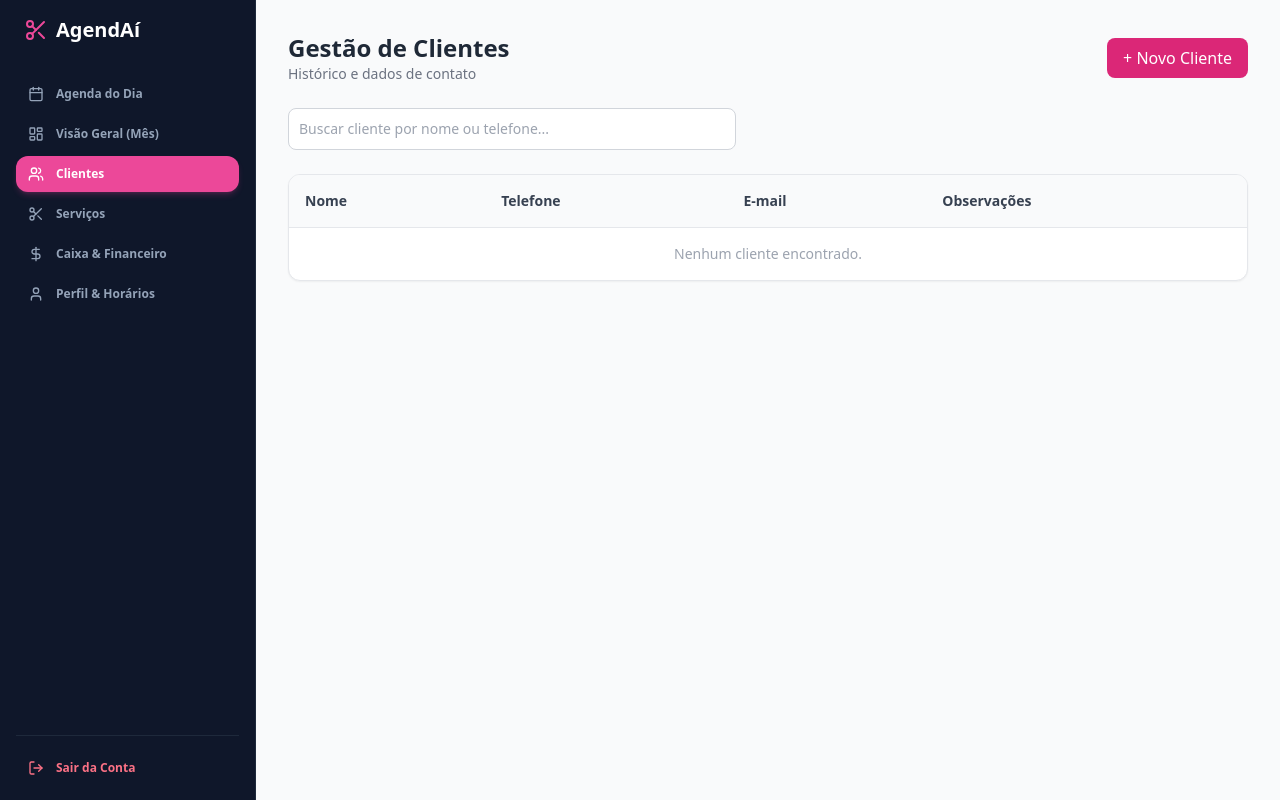
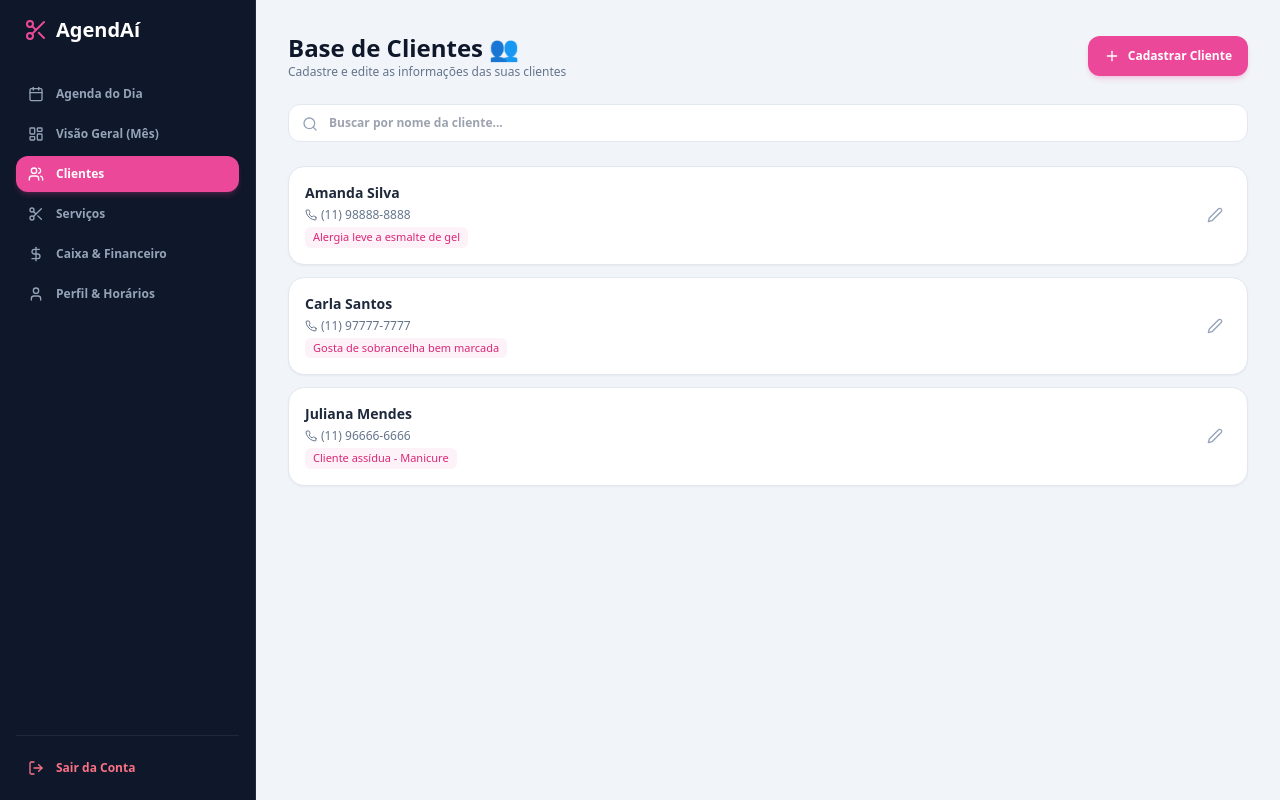
Before and after one commit to felipegdossantos8-glitch/agendai, a Next.js app: page /dashboard/clientes in a window 1280 px wide. Built offline with nearby package versions, Linux system fonts and the light colour scheme.

Commit message:
Update page.tsx

```diff
--- a/src/app/dashboard/clientes/page.tsx
+++ b/src/app/dashboard/clientes/page.tsx
@@ -1,149 +1,194 @@
 "use client";
-import { useState, useEffect } from "react";
+
+import { useState } from "react";
 import Sidebar from "@/components/Sidebar";
+import { Users, Search, Plus, Edit2, Phone, X } from "lucide-react";
 
 interface Cliente {
   id: string;
   nome: string;
   telefone: string;
-  email: string;
-  observacoes: string;
-  totalAtendimentos?: number;
+  totalAgendamentos: number;
+  observacao: string;
 }
 
 export default function ClientesPage() {
-  const [clientes, setClientes] = useState<Cliente[]>([]);
+  const [clientes, setClientes] = useState<Cliente[]>([
+    { id: "1", nome: "Amanda Silva", telefone: "(11) 98888-8888", totalAgendamentos: 5, observacao: "Alergia leve a esmalte de gel" },
+    { id: "2", nome: "Carla Santos", telefone: "(11) 97777-7777", totalAgendamentos: 2, observacao: "Gosta de sobrancelha bem marcada" },
+    { id: "3", nome: "Juliana Mendes", telefone: "(11) 96666-6666", totalAgendamentos: 8, observacao: "Cliente assídua - Manicure" },
+  ]);
+
   const [busca, setBusca] = useState("");
   const [modalAberto, setModalAberto] = useState(false);
-  const [novoCliente, setNovoCliente] = useState({ nome: "", telefone: "", email: "", observacoes: "" });
+  const [editandoId, setEditandoId] = useState<string | null>(null);
 
-  useEffect(() => {
-    // Carregar clientes vinculados ao profissional_id logado
-    const salves = localStorage.getItem("agendai_clientes");
-    if (salves) setClientes(JSON.parse(salves));
-  }, []);
+  // Form State
+  const [nome, setNome] = useState("");
+  const [telefone, setTelefone] = useState("");
+  const [observacao, setObservacao] = useState("");
 
-  const salvarCliente = () => {
-    if (!novoCliente.nome || !novoCliente.telefone) return alert("Preencha nome e telefone!");
-    const atualizados = [...clientes, { ...novoCliente, id: Date.now().toString(), totalAtendimentos: 0 }];
-    setClientes(atualizados);
-    localStorage.setItem("agendai_clientes", JSON.stringify(atualizados));
-    setModalAberto(false);
-    setNovoCliente({ nome: "", telefone: "", email: "", observacoes: "" });
+  const abrirParaCriar = () => {
+    setEditandoId(null);
+    setNome("");
+    setTelefone("");
+    setObservacao("");
+    setModalAberto(true);
   };
 
-  const clientesFiltrados = clientes.filter(
-    (c) =>
-      c.nome.toLowerCase().includes(busca.toLowerCase()) ||
-      c.telefone.includes(busca)
+  const abrirParaEditar = (c: Cliente) => {
+    setEditandoId(c.id);
+    setNome(c.nome);
+    setTelefone(c.telefone);
+    setObservacao(c.observacao);
+    setModalAberto(true);
+  };
+
+  const salvarCliente = (e: React.FormEvent) => {
+    e.preventDefault();
+    if (editandoId) {
+      setClientes((prev) =>
+        prev.map((c) => (c.id === editandoId ? { ...c, nome, telefone, observacao } : c))
+      );
+    } else {
+      const novo: Cliente = {
+        id: Date.now().toString(),
+        nome,
+        telefone,
+        totalAgendamentos: 0,
+        observacao,
+      };
+      setClientes([...clientes, novo]);
+    }
+    setModalAberto(false);
+  };
+
+  const filtrados = clientes.filter((c) =>
+    c.nome.toLowerCase().includes(busca.toLowerCase())
   );
 
   return (
-    <div className="flex min-h-screen bg-gray-50">
+    <div className="flex h-screen bg-slate-100 text-slate-800 overflow-hidden">
       <Sidebar />
-      <main className="flex-1 p-8">
-        <div className="flex justify-between items-center mb-6">
+      <main className="flex-1 p-4 md:p-8 overflow-y-auto">
+        <header className="mb-6 flex flex-col md:flex-row md:items-center justify-between gap-4">
           <div>
-            <h1 className="text-2xl font-bold text-gray-800">Gestão de Clientes</h1>
-            <p className="text-sm text-gray-500">Histórico e dados de contato</p>
+            <h1 className="text-2xl font-bold text-slate-900">Base de Clientes 👥</h1>
+            <p className="text-xs text-slate-500">Cadastre e edite as informações das suas clientes</p>
           </div>
           <button
-            onClick={() => setModalAberto(true)}
-            className="bg-pink-600 hover:bg-pink-700 text-white px-4 py-2 rounded-lg font-medium"
+            onClick={abrirParaCriar}
+            className="bg-pink-500 hover:bg-pink-600 text-white text-xs font-bold px-4 py-3 rounded-xl flex items-center justify-center gap-2 shadow-md shadow-pink-500/20 active:scale-95 transition-all"
           >
-            + Novo Cliente
+            <Plus size={16} /> Cadastrar Cliente
+          </button>
+        </header>
+
+        {/* Busca */}
+        <div className="relative mb-6">
+          <Search className="absolute left-3.5 top-3 text-slate-400" size={16} />
+          <input
+            type="text"
+            placeholder="Buscar por nome da cliente..."
+            value={busca}
+            onChange={(e) => setBusca(e.target.value)}
+            className="w-full pl-10 pr-4 py-2.5 rounded-xl border border-slate-200 text-xs font-semibold focus:outline-none focus:border-pink-500 bg-white"
+          />
+        </div>
+
+        {/* Lista */}
+        <div className="space-y-3 pb-12">
+          {filtrados.map((c) => (
+            <div key={c.id} className="p-4 bg-white rounded-2xl border border-slate-200 shadow-sm flex items-center justify-between">
+              <div className="space-y-1">
+                <h3 className="font-bold text-sm text-slate-800">{c.nome}</h3>
+                <p className="text-xs text-slate-500 flex items-center gap-1">
+                  <Phone size={12} /> {c.telefone}
+                </p>
+                {c.observacao && (
+                  <p className="text-[11px] text-pink-600 bg-pink-50 px-2 py-0.5 rounded-md inline-block">
+                    {c.observacao}
+                  </p>
+                )}
+              </div>
+
+              <button
+                onClick={() => abrirParaEditar(c)}
+                className="p-2 text-slate-400 hover:text-pink-500 hover:bg-pink-50 rounded-lg transition-all"
+                title="Editar Cliente"
+              >
+                <Edit2 size={16} />
+              </button>
+            </div>
+          ))}
+        </div>
+      </main>
+
+      {/* Modal */}
+      {modalAberto && (
+        <div className="fixed inset-0 bg-slate-900/60 backdrop-blur-sm z-50 flex items-center justify-center p-4">
+          <div className="bg-white w-full max-w-md rounded-2xl p-6 shadow-2xl border space-y-4">
+            <div className="flex justify-between items-center border-b pb-3">
+              <h3 className="font-bold text-base text-slate-800">
+                {editandoId ? "Editar Cliente" : "Novo Cliente"}
+              </h3>
+              <button onClick={() => setModalAberto(false)} className="text-slate-400 hover:text-slate-600">
+                <X size={20} />
               </button>
             </div>
 
+            <form onSubmit={salvarCliente} className="space-y-3">
+              <div>
+                <label className="block text-xs font-bold text-slate-600 mb-1">Nome Completo</label>
                 <input
                   type="text"
-          placeholder="Buscar cliente por nome ou telefone..."
-          value={busca}
-          onChange={(e) => setBusca(e.target.value)}
-          className="w-full max-w-md p-2.5 border border-gray-300 rounded-lg mb-6 text-sm"
+                  required
+                  value={nome}
+                  onChange={(e) => setNome(e.target.value)}
+                  className="w-full p-2.5 rounded-xl border border-slate-200 text-xs font-semibold focus:outline-none focus:border-pink-500"
                 />
-
-        <div className="bg-white rounded-xl shadow-sm border border-gray-200 overflow-hidden">
-          <table className="w-full text-left text-sm text-gray-600">
-            <thead className="bg-gray-50 text-gray-700 font-semibold border-b border-gray-200">
-              <tr>
-                <th className="p-4">Nome</th>
-                <th className="p-4">Telefone</th>
-                <th className="p-4">E-mail</th>
-                <th className="p-4">Observações</th>
-              </tr>
-            </thead>
-            <tbody>
-              {clientesFiltrados.length === 0 ? (
-                <tr>
-                  <td colSpan={4} className="p-4 text-center text-gray-400">
-                    Nenhum cliente encontrado.
-                  </td>
-                </tr>
-              ) : (
-                clientesFiltrados.map((c) => (
-                  <tr key={c.id} className="border-b border-gray-100 hover:bg-gray-50">
-                    <td className="p-4 font-medium text-gray-800">{c.nome}</td>
-                    <td className="p-4">{c.telefone}</td>
-                    <td className="p-4">{c.email || "-"}</td>
-                    <td className="p-4 text-gray-500">{c.observacoes || "-"}</td>
-                  </tr>
-                ))
-              )}
-            </tbody>
-          </table>
               </div>
 
-        {/* Modal Novo Cliente */}
-        {modalAberto && (
-          <div className="fixed inset-0 bg-black/40 flex items-center justify-center p-4">
-            <div className="bg-white rounded-xl p-6 w-full max-w-md space-y-4">
-              <h2 className="text-lg font-bold text-gray-800">Cadastrar Cliente</h2>
+              <div>
+                <label className="block text-xs font-bold text-slate-600 mb-1">WhatsApp / Telefone</label>
                 <input
                   type="text"
-                placeholder="Nome completo *"
-                className="w-full p-2 border rounded-lg"
-                value={novoCliente.nome}
-                onChange={(e) => setNovoCliente({ ...novoCliente, nome: e.target.value })}
+                  required
+                  value={telefone}
+                  onChange={(e) => setTelefone(e.target.value)}
+                  className="w-full p-2.5 rounded-xl border border-slate-200 text-xs font-semibold focus:outline-none focus:border-pink-500"
                 />
-              <input
-                type="text"
-                placeholder="WhatsApp/Telefone *"
-                className="w-full p-2 border rounded-lg"
-                value={novoCliente.telefone}
-                onChange={(e) => setNovoCliente({ ...novoCliente, telefone: e.target.value })}
+              </div>
+
+              <div>
+                <label className="block text-xs font-bold text-slate-600 mb-1">Observações / Preferências</label>
+                <textarea
+                  value={observacao}
+                  onChange={(e) => setObservacao(e.target.value)}
+                  rows={2}
+                  className="w-full p-2.5 rounded-xl border border-slate-200 text-xs font-semibold focus:outline-none focus:border-pink-500"
                 />
-              <input
-                type="email"
-                placeholder="E-mail (opcional)"
-                className="w-full p-2 border rounded-lg"
-                value={novoCliente.email}
-                onChange={(e) => setNovoCliente({ ...novoCliente, email: e.target.value })}
-              />
-              <textarea
-                placeholder="Alergias, preferências, observações..."
-                className="w-full p-2 border rounded-lg"
-                value={novoCliente.observacoes}
-                onChange={(e) => setNovoCliente({ ...novoCliente, observacoes: e.target.value })}
-              />
-              <div className="flex justify-end gap-2 pt-2">
+              </div>
+
+              <div className="pt-2 flex justify-end gap-2">
                 <button
+                  type="button"
                   onClick={() => setModalAberto(false)}
-                  className="px-4 py-2 text-gray-600 hover:bg-gray-100 rounded-lg"
+                  className="px-4 py-2.5 rounded-xl text-xs font-bold text-slate-500 hover:bg-slate-100"
                 >
                   Cancelar
                 </button>
                 <button
-                  onClick={salvarCliente}
-                  className="px-4 py-2 bg-pink-600 text-white rounded-lg hover:bg-pink-700"
+                  type="submit"
+                  className="px-4 py-2.5 rounded-xl text-xs font-bold text-white bg-pink-500 hover:bg-pink-600 shadow-md shadow-pink-500/20"
                 >
                   Salvar
                 </button>
               </div>
+            </form>
           </div>
         </div>
       )}
-      </main>
     </div>
   );
 }
```
Lines whose indentation alone changed are shown as unchanged.
